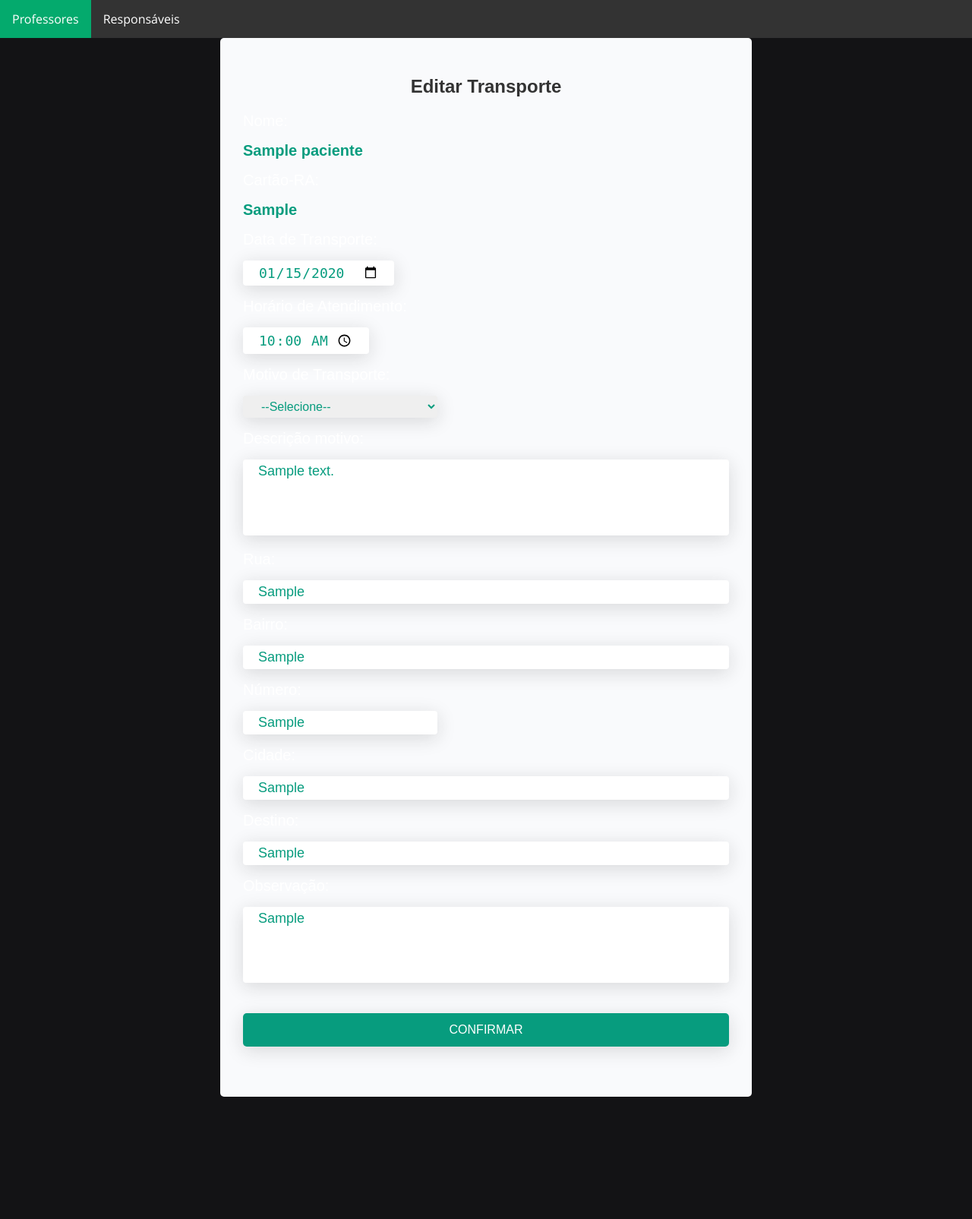
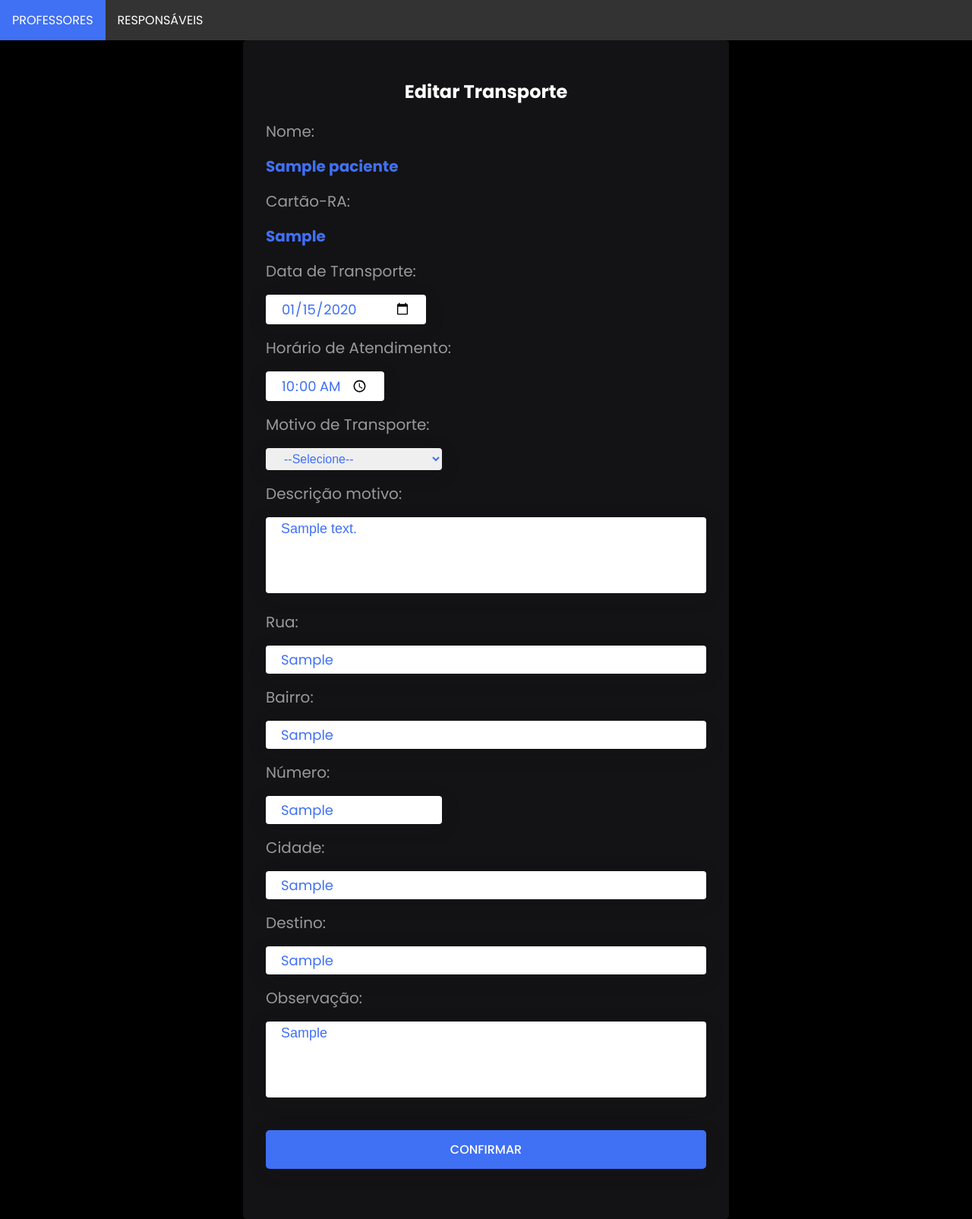
Before and after one commit to LyneCrist/Gestao-Escolar-Digital, a Django app: page /transportes/editar/1 in a window 1280 px wide. Shown: the whole page at 76% size. Before the commit the page ends 1444 px from the top, so only its background shows below. Run offline with Django 5.2, Linux system fonts and the light colour scheme; tables that the repository leaves empty hold one stand-in row (values such as "Sample post"); parts of the project's set-up code (start-up, migrations or seed data) failed here and were passed over.

Commit message:
Trocando cores e editando as palavras

```diff
--- a/index.html
+++ b/index.html
@@ -75,11 +75,6 @@
                         </div>
 
                         <div class="gender-input">
-                            <input id="others" type="radio" name="gender">
-                            <label for="others">Outros</label>
-                        </div>
-
-                        <div class="gender-input">
                             <input id="none" type="radio" name="gender">
                             <label for="none">Prefiro não dizer</label>
                         </div>
--- a/pacientes/templates/criar_paciente.html
+++ b/pacientes/templates/criar_paciente.html
@@ -11,7 +11,7 @@ Cadastro Aluno
     {% csrf_token %}
     <div class="row">
         <div class="col-5">
-            <h2>Cadastro do Aluno</h2>
+            <h2>CADASTRAR ALUNO</h2>
         </div>
     </div>
     {% for field in form %}
--- a/pacientes/templates/editar_paciente.html
+++ b/pacientes/templates/editar_paciente.html
@@ -13,7 +13,7 @@ Editar Aluno
     <input type="hidden" id="hdnPacienteId" name="hdnPacienteId" value="55555" />
     <div class="row">
         <div class="col-5">
-            <h2>Editar Aluno</h2>
+            <h2>EDITAR INFORMAÇÕES SOBRE O ALUNO</h2>
         </div>
     </div>
     {% for field in form %}
--- a/pacientes/templates/lista_pacientes.html
+++ b/pacientes/templates/lista_pacientes.html
@@ -17,7 +17,7 @@ Lista Pacientes
         </div>
 
         <div class="row-left col-5">
-            <a class="button-link" href="{% url 'criar_paciente' %}">Cadastro do Aluno</a>
+            <a class="button-link" href="{% url 'criar_paciente' %}">CADASTRAR ALUNO</a>
         </div>
 
         <div class="col-5">
@@ -51,7 +51,7 @@ Lista Pacientes
                         <a href=" {% url 'criar_condicao' paciente.id %}">Inserir Condições</a>
                     </td>
                     <td class="td-align-center"">
-                        <a href=" {% url 'criar_transporte' paciente.id %}">Solicitar Transporte</a>
+                        <a href=" {% url 'criar_transporte' paciente.id %}">Inserir Notas</a>
                     </td>
 
                 </tr>
--- a/templates/base.html
+++ b/templates/base.html
@@ -23,11 +23,11 @@
       <ul class="horizontal">
         <li>
           <a href="{% url 'listar_transportes' %}" class="active"
-            >Professores</a
+            >PROFESSORES</a
           >
         </li>
         <li>
-          <a href="{% url 'listar_pacientes' %}">Responsáveis</a>
+          <a href="{% url 'listar_pacientes' %}">RESPONSÁVEIS</a>
         </li>
       </ul>
     </form>
--- a/templates/static/css/list.css
+++ b/templates/static/css/list.css
@@ -1,3 +1,13 @@
+/* ===== Google Font Import - Poformsins ===== */
+@import url("https://fonts.googleapis.com/css2?family=Poppins:wght@300;400;500;600;700&display=swap");
+
+* {
+  margin: 100;
+  padding: 100;
+  box-sizing: border-box;
+  font-family: "Poppins", sans-serif;
+}
+
 .form_row_list {
   position: relative;
   border-radius: 5px;
@@ -7,12 +17,13 @@
 }
 
 body {
-  background-color: #131315; /* Cor do fundo da página */
-  color: white;
+  background-color: #000000; /* Cor do fundo da página */
+  color: #999999; /* Cor do texto padrão */
+  font-family: Arial, sans-serif; /* Fonte padrão */
 }
 
 .form_row_list h2 {
-  {% comment %} color: #050505; {% endcomment %}
+  color: rgb(255, 255, 253);
   text-align: center;
 }
 
@@ -28,7 +39,7 @@ body {
 }
 
 a.button-link {
-  background-color: #079c7e;
+  background-color: #4070f4;
   cursor: pointer;
   padding: 13px 35px;
   border-radius: 5px;
@@ -63,7 +74,7 @@ a.button-link {
   padding-top: 12px;
   padding-bottom: 12px;
   text-align: left;
-  background-color: #04aa6d;
+  background-color: #4070f4;
   color: white;
 }
 
@@ -77,7 +88,7 @@ a.button-link {
 }
 
 .td-align-center.status-agendado {
-  background-color: #24ac54;
+  background-color: #4070f4;
 }
 
 .td-align-center.status-finalizado {
--- a/templates/static/css/main.css
+++ b/templates/static/css/main.css
@@ -135,7 +135,7 @@ body {
 
 /* .form.button {
     width: 100%;
-    background-color: #079c7e;
+    background-color: #4070F4;
     cursor: pointer;
     padding: 13px 35px;
     border-radius: 5px;
@@ -148,7 +148,7 @@ body {
 } */
 
 .button {
-    background-color: #079c7e;
+    background-color: #4070F4;
     cursor: pointer;
     padding: 13px 35px;
     border-radius: 5px;
@@ -193,7 +193,7 @@ body {
 
 @media screen and (min-width : 320px) {
 
-    .form_row {
+    class="container"
         width: 80%;
     }
 
--- a/templates/static/css/menu.css
+++ b/templates/static/css/menu.css
@@ -23,7 +23,7 @@ ul.horizontal li a:hover:not(.active) {
 }
 
 ul.horizontal li a.active {
-    background-color: #04AA6D;
+  background-color: #4070f4;
 }
 
 ul.horizontal2 {
@@ -53,7 +53,7 @@ ul.horizontal2 li a:hover:not(.active) {
 
 ul.horizontal2 a.active {
   color: white;
-    background-color: #04AA6D;
+  background-color: #04aa6d;
 }
 
 .width94 {
@@ -87,7 +87,7 @@ ul.vertical li a:hover:not(.active) {
 }
 
 ul.vertical a.active {
-    background-color: #04AA6D;
+  background-color: #04aa6d;
   color: white;
 }
 
@@ -110,7 +110,7 @@ ul.gray li a:hover:not(.active) {
 
 ul.gray li a.active {
   color: white;
-    background-color: #008CBA;
+  background-color: #008cba;
 }
 
 .rightli {
--- a/templates/static/css/transporte-form.css
+++ b/templates/static/css/transporte-form.css
@@ -1,23 +1,23 @@
 .form_row {
   position: relative;
   border-radius: 5px;
-    background-color: #f9fafc;
+  background-color: #131315;
   padding: 30px;
 }
 
 .form_row h2 {
-    color: #333;
+  color: rgb(255, 255, 253);
   text-align: center;
 }
 
 .form_row .sub-title-form {
-    color: #079c7e;
+  color: #4070f4;
   font-size: 20px;
   font-weight: 700;
 }
 
 .form_row .error {
-    color: #FF204E;
+  color: #ff204e;
   /* color: red; */
   font-weight: bold;
 }
@@ -48,7 +48,7 @@
   /* font-weight: bold; */
   /* opacity: 0.5; */
   opacity: 1.5;
-    color: #079c7e;
+  color: #4070f4;
 }
 
 .form_row fieldset {
@@ -61,8 +61,8 @@
   font-size: 20px;
 }
 
-.form_row input[type=text] {
-    color: #079c7e;
+.form_row input[type="text"] {
+  color: #4070f4;
   border-radius: 4px;
   border: none;
   width: 100%;
@@ -71,8 +71,8 @@
   box-sizing: border-box;
 }
 
-.form_row input[type=number] {
-    color: #079c7e;
+.form_row input[type="number"] {
+  color: #4070f4;
   border-radius: 4px;
   border: none;
   width: 100%;
@@ -81,8 +81,8 @@
   box-sizing: border-box;
 }
 
-.form_row input[type=date] {
-    color: #079c7e;
+.form_row input[type="date"] {
+  color: #4070f4;
   padding: 5px 20px;
   border-radius: 4px;
   border: none;
@@ -90,8 +90,8 @@
   box-sizing: border-box;
 }
 
-.form_row input[type=time] {
-    color: #079c7e;
+.form_row input[type="time"] {
+  color: #4070f4;
   padding: 5px 20px;
   border-radius: 4px;
   border: none;
@@ -99,9 +99,9 @@
   box-sizing: border-box;
 }
 
-.form_row input[type=submit] {
+.form_row input[type="submit"] {
   width: 100%;
-    background-color: #079c7e;
+  background-color: #4070f4;
   cursor: pointer;
   padding: 13px 35px;
   border-radius: 5px;
@@ -120,7 +120,7 @@
 .form_row select {
   font-family: arial;
   font-size: 16px;
-    color: #079c7e;
+  color: #4070f4;
   width: 100%;
   padding: 5px 20px;
   border-radius: 4px;
@@ -134,12 +134,11 @@
 }
 
 .form_row textarea {
-
   box-shadow: 0 5px 25px 0 rgba(30, 30, 30, 0.15);
   border-color: transparent;
   font-family: arial;
   font-size: 18px;
-    color: #079c7e;
+  color: #4070f4;
   width: 100%;
   height: 100px;
   padding: 5px 20px;
--- a/transportes/templates/criar_transporte.html
+++ b/transportes/templates/criar_transporte.html
@@ -12,7 +12,7 @@ Cadastro Transporte
     {% csrf_token %}
     <div class="row">
         <div class="col-5">
-            <h2>Cadastro de Transporte</h2>
+            <h2>INSERIR NOTA</h2>
         </div>
     </div>
 
```
Also changed, not shown: Transporte.html (+12 -4 lines), laboratorio.html (+7 -8 lines), templates/static/css/patient-form.css (+16 -16 lines). Lines whose indentation alone changed are shown as unchanged.
